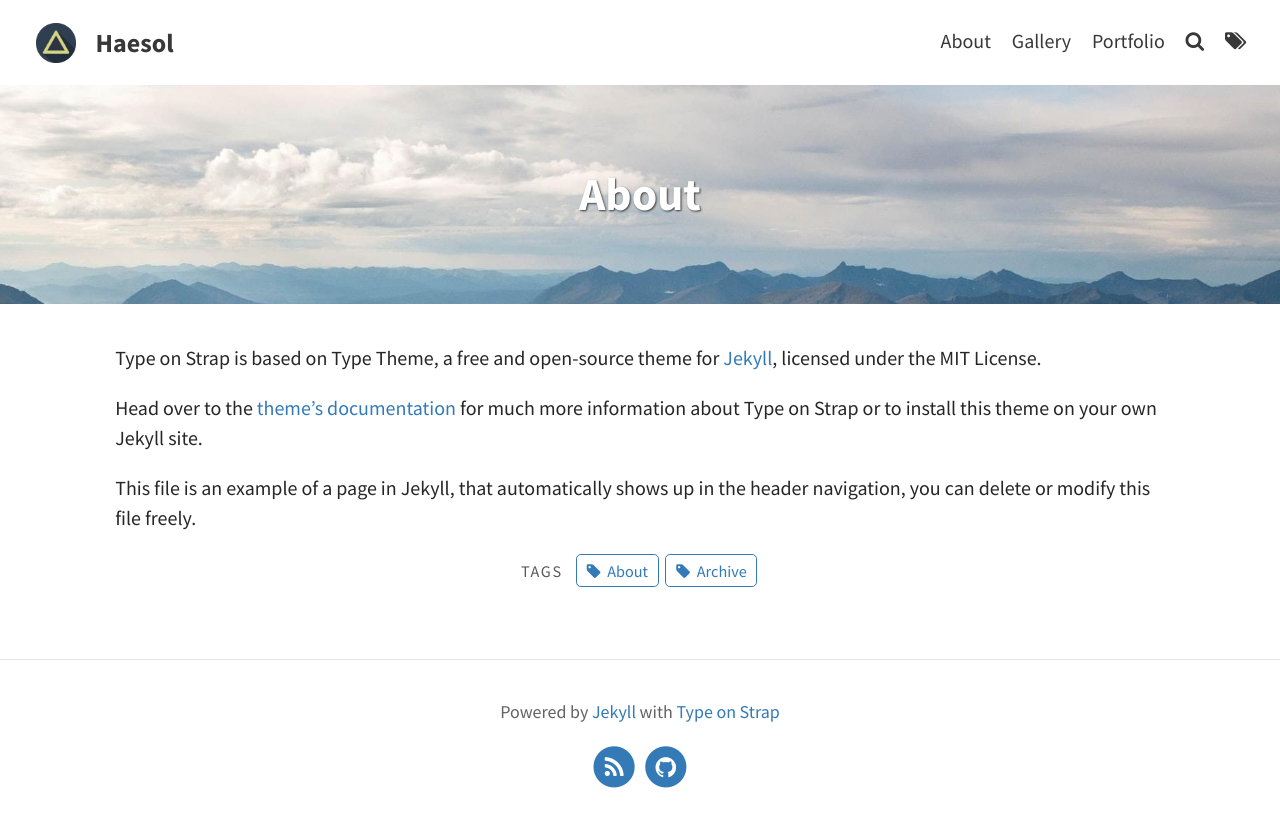
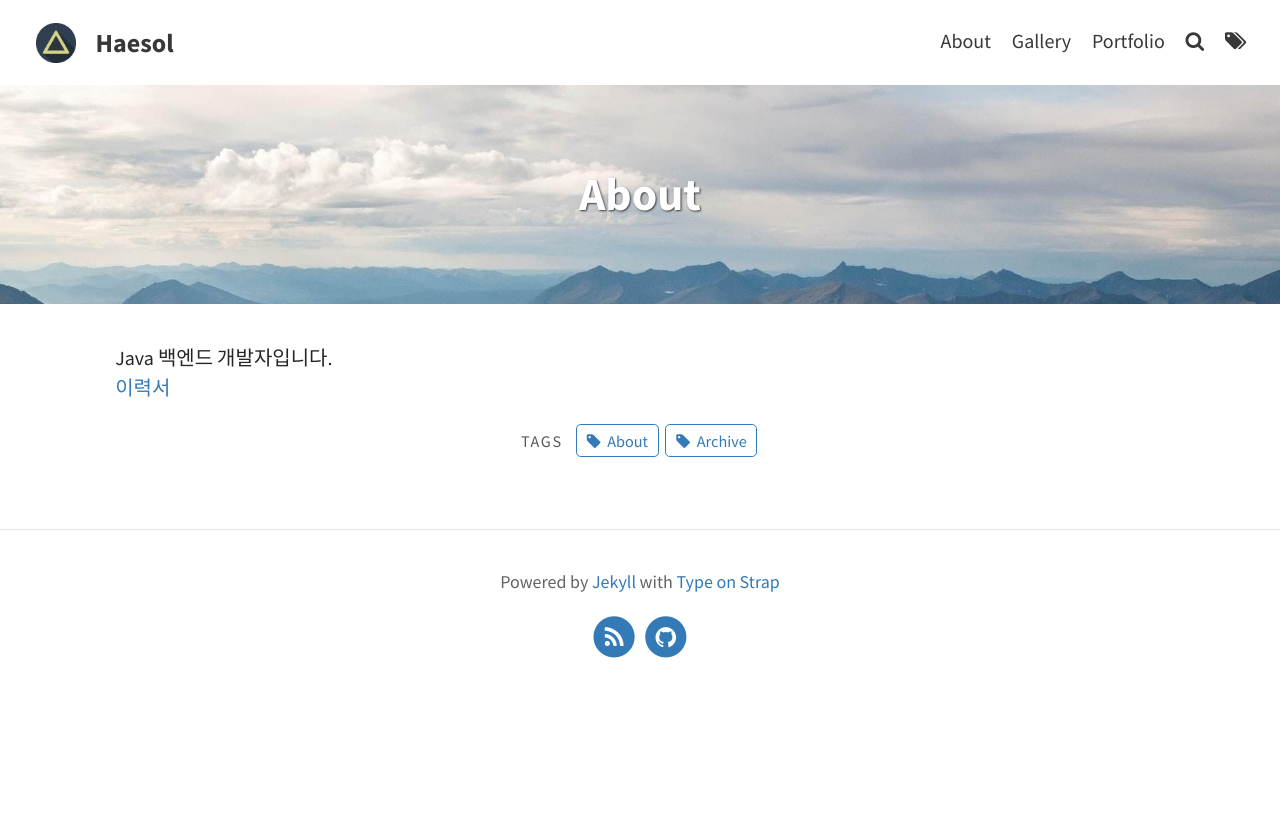
Before and after one commit to stbpiza/stbpiza.github.io, a Jekyll site: the page built from pages/about.md, in a window 1280 px wide. Shown: the top 827 px of the page. Built offline with Jekyll 4.4.1, drawn with Linux system fonts in a browser that asks for light colours.

Commit message:
Update about.md

```diff
--- a/pages/about.md
+++ b/pages/about.md
@@ -6,8 +6,5 @@ feature-img: "assets/img/pexels/travel.jpeg"
 tags: [About, Archive]
 ---
 
-Type on Strap is based on Type Theme, a free and open-source theme for [Jekyll](http://jekyllrb.com/), licensed under the MIT License.
-
-Head over to the [theme's documentation](https://github.io/sylhare/Type-on-Strap) for much more information about Type on Strap or to install this theme on your own Jekyll site.
-
-This file is an example of a page in Jekyll, that automatically shows up in the header navigation, you can delete or modify this file freely.
+Java 백엔드 개발자입니다.
+[이력서](https://www.notion.so/Java-561d631ee61d4e10b349bbf9167a5f9d)
```
